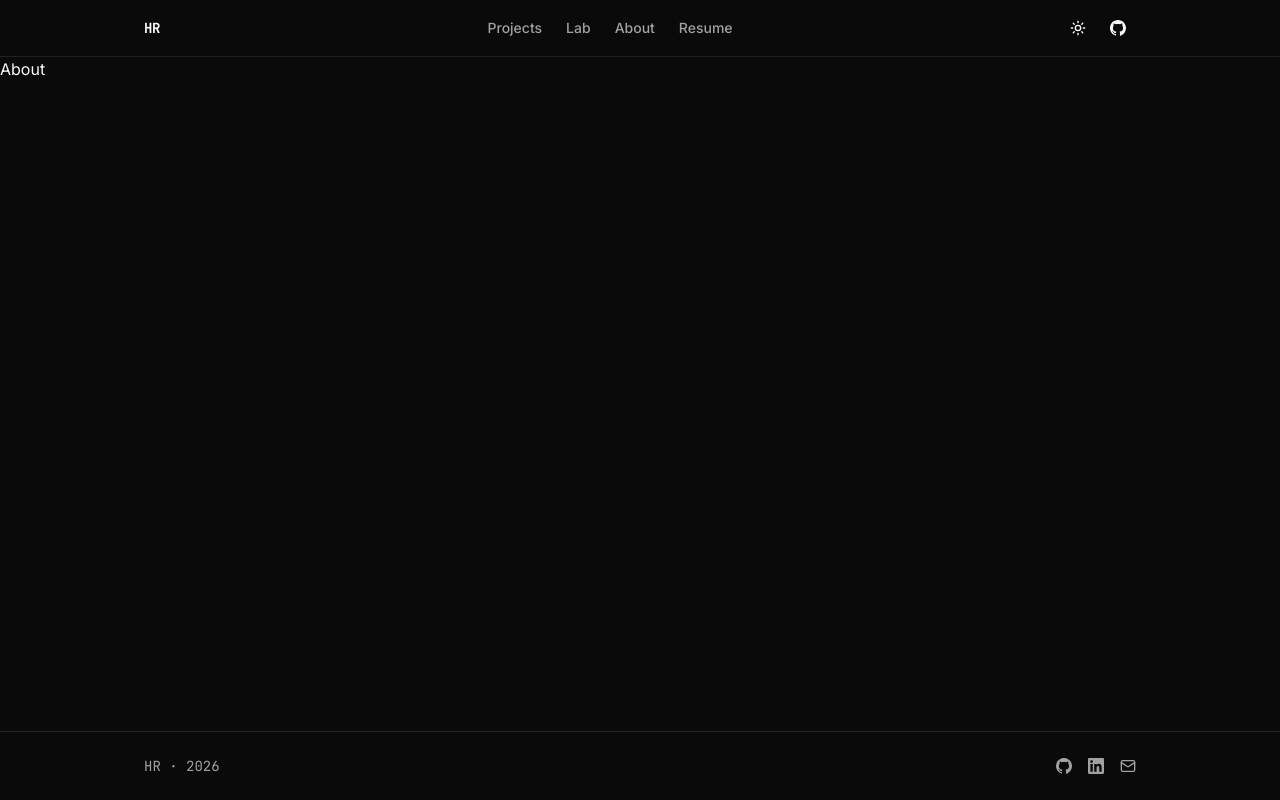
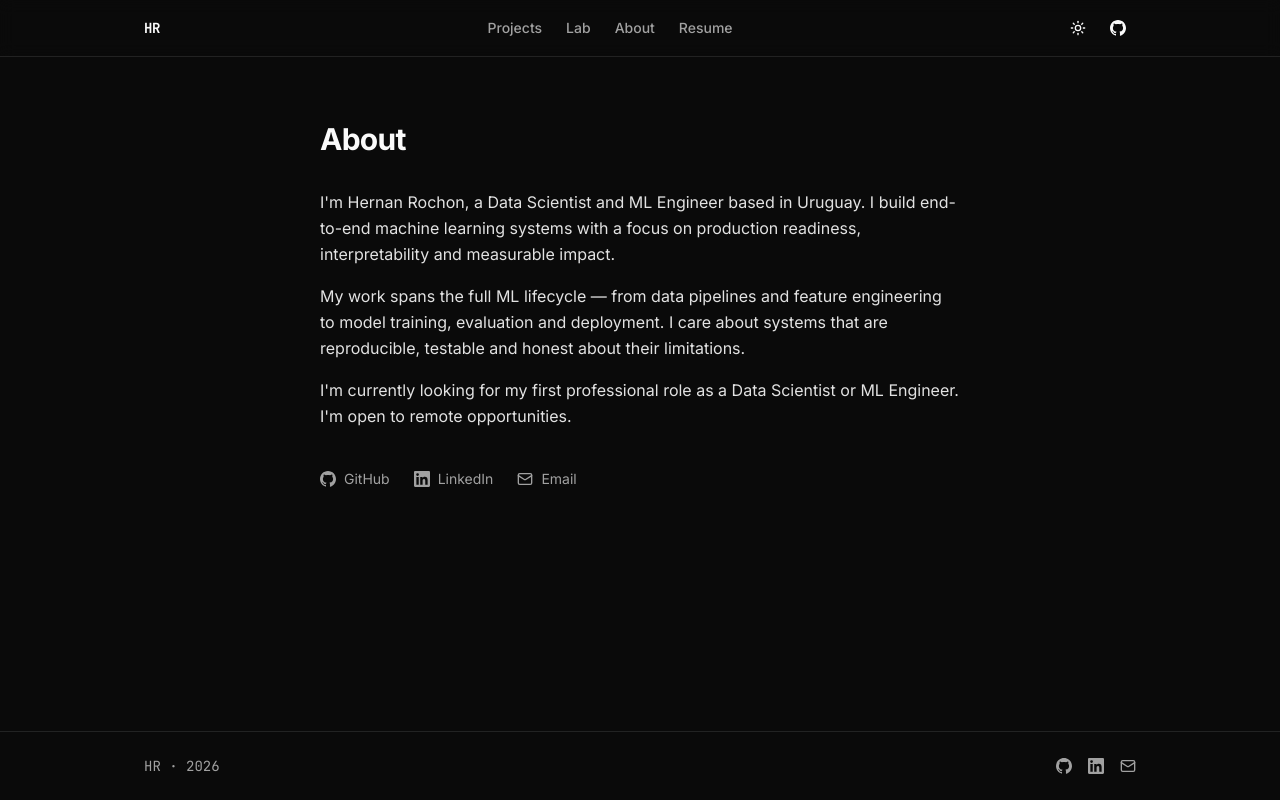
Before and after one commit to HernanRochon664/portfolio, a Next.js app: page /about in a window 1280 px wide. Built offline with nearby package versions, Linux system fonts and the light colour scheme.

Commit message:
feat(about): build about page with bio and contact links

```diff
--- a/src/app/about/page.tsx
+++ b/src/app/about/page.tsx
@@ -1,3 +1,56 @@
+import { Mail } from "lucide-react"
+import { GithubIcon, LinkedInIcon } from "@/components/ui/icons"
+
 export default function AboutPage() {
-  return <div>About</div>
+  return (
+    <div className="mx-auto max-w-2xl px-4 py-16">
+      <h1 className="text-3xl font-bold tracking-tight">About</h1>
+
+      <div className="mt-8 flex flex-col gap-4 text-foreground/90 leading-relaxed">
+        <p>
+          I&apos;m Hernan Rochon, a Data Scientist and ML Engineer based in
+          Uruguay. I build end-to-end machine learning systems with a focus on
+          production readiness, interpretability and measurable impact.
+        </p>
+        <p>
+          My work spans the full ML lifecycle — from data pipelines and feature
+          engineering to model training, evaluation and deployment. I care about
+          systems that are reproducible, testable and honest about their
+          limitations.
+        </p>
+        <p>
+          I&apos;m currently looking for my first professional role as a Data
+          Scientist or ML Engineer. I&apos;m open to remote opportunities.
+        </p>
+      </div>
+
+      <div className="mt-10 flex flex-wrap items-center gap-6">
+        <a
+          href="https://github.com/HernanRochon664"
+          target="_blank"
+          rel="noopener noreferrer"
+          className="flex items-center gap-2 text-sm text-muted-foreground transition-colors hover:text-foreground"
+        >
+          <GithubIcon className="size-4" />
+          <span>GitHub</span>
+        </a>
+        <a
+          href="https://www.linkedin.com/in/hernan-rochon/"
+          target="_blank"
+          rel="noopener noreferrer"
+          className="flex items-center gap-2 text-sm text-muted-foreground transition-colors hover:text-foreground"
+        >
+          <LinkedInIcon className="size-4" />
+          <span>LinkedIn</span>
+        </a>
+        <a
+          href="mailto:hernan.rochon7@gmail.com"
+          className="flex items-center gap-2 text-sm text-muted-foreground transition-colors hover:text-foreground"
+        >
+          <Mail className="size-4" />
+          <span>Email</span>
+        </a>
+      </div>
+    </div>
+  )
 }
```
